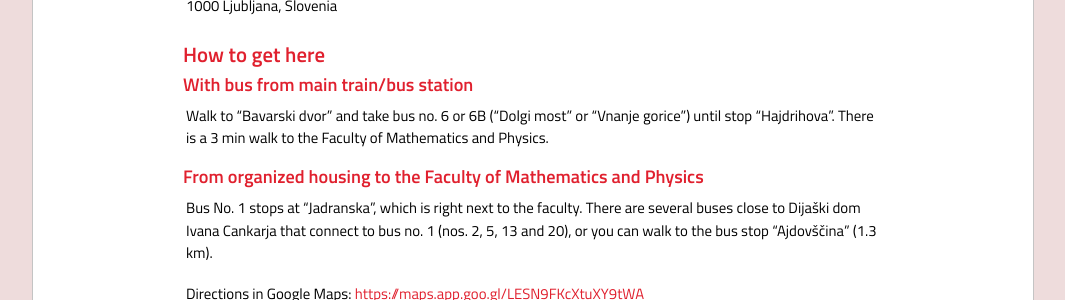
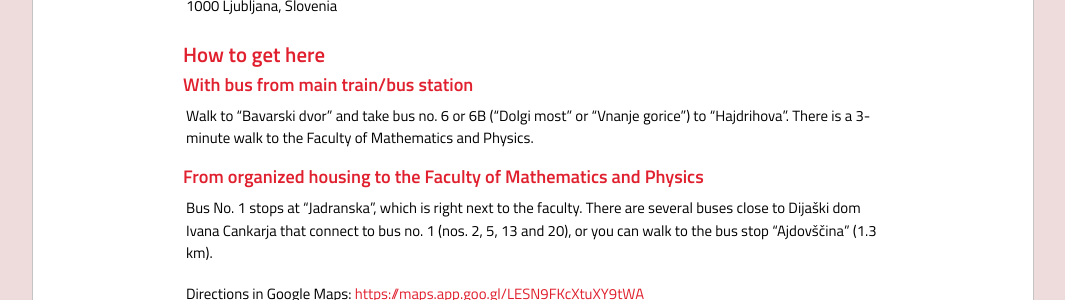
Before and after one commit to ul-fmf/mathematics-in-ljubljana, a Jekyll site: the page built from venue.md, in a window 1280 px wide. Shown: the part 990-1290 px from the top of the page, without its empty margins (107-1172 px from the left). Built offline with Jekyll 4.4.1, drawn with Linux system fonts in a browser that asks for light colours; nearby versions of some CDN libraries; a style sheet for code colours, icons or effects is not loaded.

Commit message:
Update venue.md

```diff
--- a/venue.md
+++ b/venue.md
@@ -35,7 +35,7 @@ Jadranska ulica 21
 
 ### With bus from main train/bus station
 
-Walk to “Bavarski dvor” and take bus no. 6 or 6B (“Dolgi most” or “Vnanje gorice”) until stop “Hajdrihova”. There is a 3 min walk to the Faculty of Mathematics and Physics.
+Walk to “Bavarski dvor” and take bus no. 6 or 6B (“Dolgi most” or “Vnanje gorice”) to “Hajdrihova”. There is a 3-minute walk to the Faculty of Mathematics and Physics.
 
 ### From organized housing to the Faculty of Mathematics and Physics
 
```
